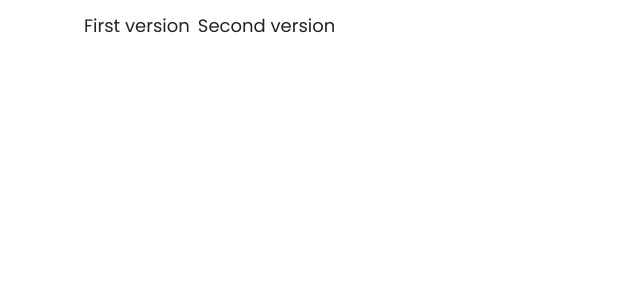
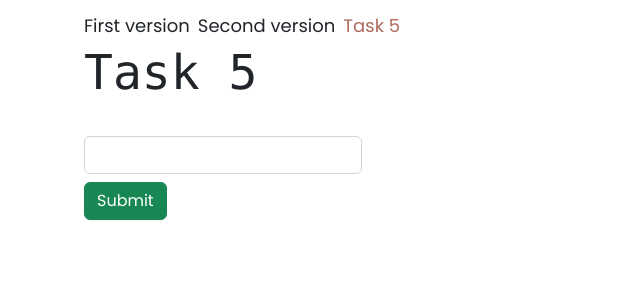
Before and after one commit to MartynasGit/cherry-task-4, a Nuxt app: page /task5 in a window 1280 px wide. Shown: the top 300 px of the page, without its empty margins (0-640 px from the left). Built offline with nearby package versions, Linux system fonts and the light colour scheme.

Commit message:
Created task 5 component.

```diff
--- a/layouts/default.vue
+++ b/layouts/default.vue
@@ -9,6 +9,9 @@
                         </li>
                         <li>
                             <NuxtLink to="/second-version">Second version</NuxtLink>
+                        </li>
+                        <li>
+                            <NuxtLink to="/task5">Task 5</NuxtLink>
                         </li>
                     </ul>
                 </div>
--- /dev/null
+++ b/pages/task5/[param].vue
@@ -0,0 +1,15 @@
+<template>
+    <div>
+        <Title>{{ param }}</Title>
+                <h1 class="text-5xl font-mono mb-10">{{param}}</h1>
+    </div>
+</template>
+
+<script setup>
+const { param } = useRoute().params;
+
+</script>
+
+<style scoped>
+
+</style>
--- /dev/null
+++ b/pages/task5/index.vue
@@ -0,0 +1,24 @@
+<template>
+    <div>
+        <h1 class="text-5xl font-mono mb-10">Task 5</h1>
+        <form @submit.prevent="">
+            <div class="col-3 my-2"><input type="text" class="form-control"></div>
+
+            <button class="btn btn-success">Submit</button>
+        </form>
+
+        <table>
+
+        </table>
+    </div>
+</template>
+
+<script setup>
+import { ref } from "vue";
+let inputValues
+
+</script>
+
+<style lang="scss" scoped>
+
+</style>
```
